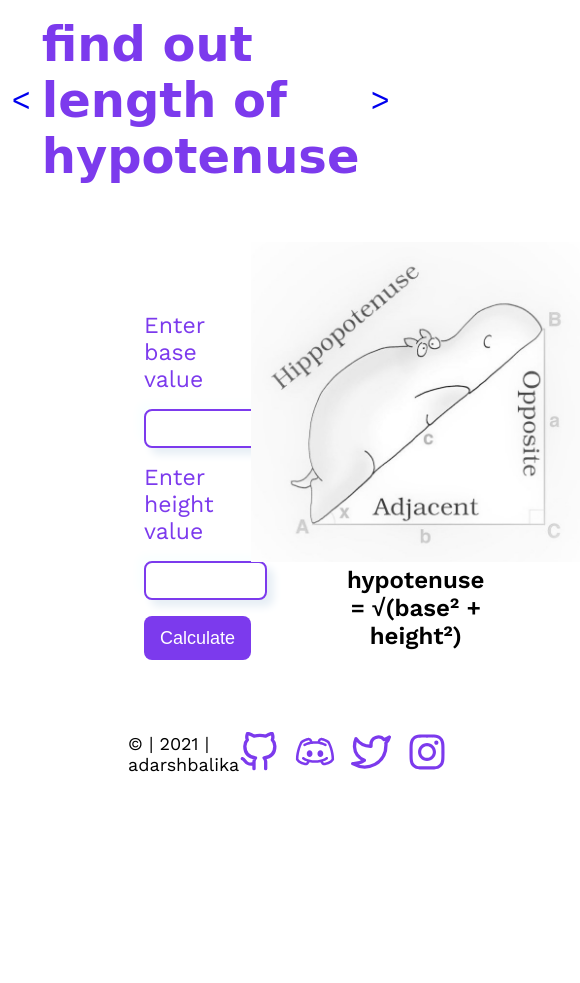
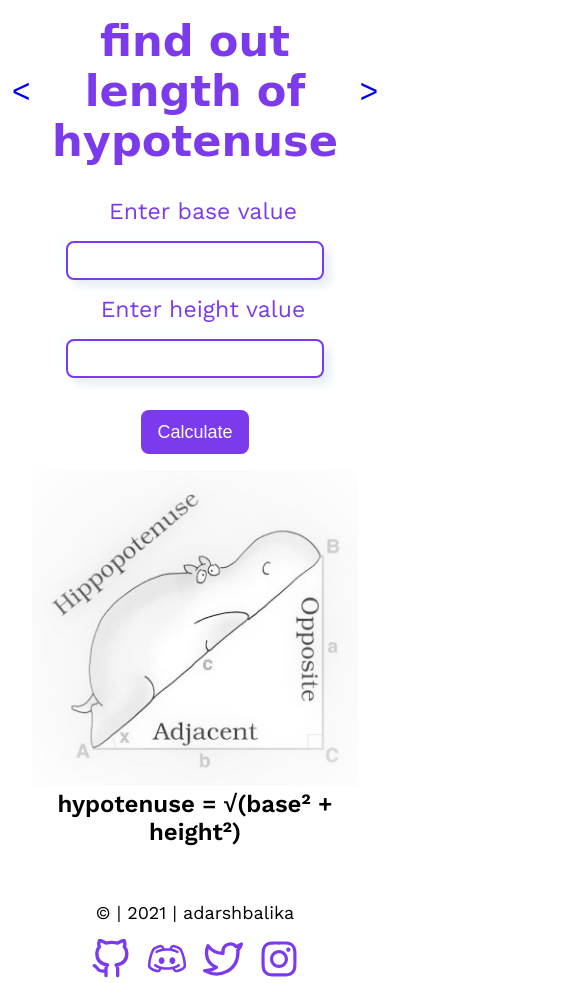
Before and after one commit to neogcamp/build-learn-triangles, a plain HTML site: page pages/calculate-hypo.html in a window 390 px wide. Shown: the whole page, 580 px wide, since content can reach past the window. Before the commit the page ends 844 px from the top, so only its background shows below. Drawn offline with nearby package versions, Linux system fonts and the light colour scheme; a web font is replaced by a local one.

Commit message:
fix: responsiveness

```diff
--- a/pages/calculate-hypo.html
+++ b/pages/calculate-hypo.html
@@ -21,25 +21,13 @@
     <main class="calculate-hypo-main">
       <section class="calculate-hypo-leftSection">
         <form id="calculate-hypo">
-          <label class="input-label" for="">
+          <label class="input-label" for="base">
             <p>Enter base value</p>
-            <input
-              required
-              class="input-text"
-              type="number"
-              name=""
-              id="base"
-            />
+            <input required class="input-text" type="number" id="base" />
           </label>
-          <label class="input-label" for="">
+          <label class="input-label" for="height">
             <p>Enter height value</p>
-            <input
-              required
-              class="input-text"
-              type="number"
-              name=""
-              id="height"
-            />
+            <input required class="input-text" type="number" id="height" />
           </label>
           <button class="btn-check" type="submit">Calculate</button>
         </form>
--- a/style.css
+++ b/style.css
@@ -177,3 +177,32 @@ footer p {
 footer img {
   width: 40px;
 }
+
+@media screen and (max-width: 1000px) {
+  header h1 {
+    font-size: 2.7rem;
+    text-align: center;
+  }
+
+  .card {
+    flex-basis: 80%;
+  }
+
+  .input-label {
+    margin: auto;
+  }
+
+  .btn-check {
+    margin: 1rem auto;
+  }
+
+  .btn-secondary {
+    margin: 1rem auto;
+  }
+
+  footer {
+    flex-direction: column;
+    gap: 1rem;
+    margin: 0;
+  }
+}
--- a/styles/angles-triangles.css
+++ b/styles/angles-triangles.css
@@ -1,4 +1,4 @@
-main {
+.angles-triangles-main {
   display: flex;
   justify-content: space-evenly;
   align-items: flex-start;
@@ -22,3 +22,15 @@ main {
   width: 100%;
   max-width: 600px;
 }
+
+@media screen and (max-width: 1000px) {
+  .angles-triangles-main {
+    flex-direction: column;
+    text-align: center;
+  }
+  .angles-triangles-leftSection {
+    width: 100%;
+    padding: 0;
+    margin: 2rem 0;
+  }
+}
--- a/styles/calculate-hypo.css
+++ b/styles/calculate-hypo.css
@@ -22,3 +22,18 @@
   text-align: center;
   padding: 0 6rem;
 }
+
+@media screen and (max-width: 1000px) {
+  .calculate-hypo-main {
+    flex-direction: column;
+    text-align: center;
+  }
+  .calculate-hypo-leftSection {
+    width: 100%;
+    padding: 0;
+  }
+
+  .calculate-hypo-rightSection p {
+    padding: 0;
+  }
+}
```
Also changed, not shown: pages/angles-triangles.html (+4 -4 lines), pages/calculate-area.html (+3 -3 lines), styles/calculate-area.css (+11 -0 lines), styles/quiz.css (+13 -0 lines).
